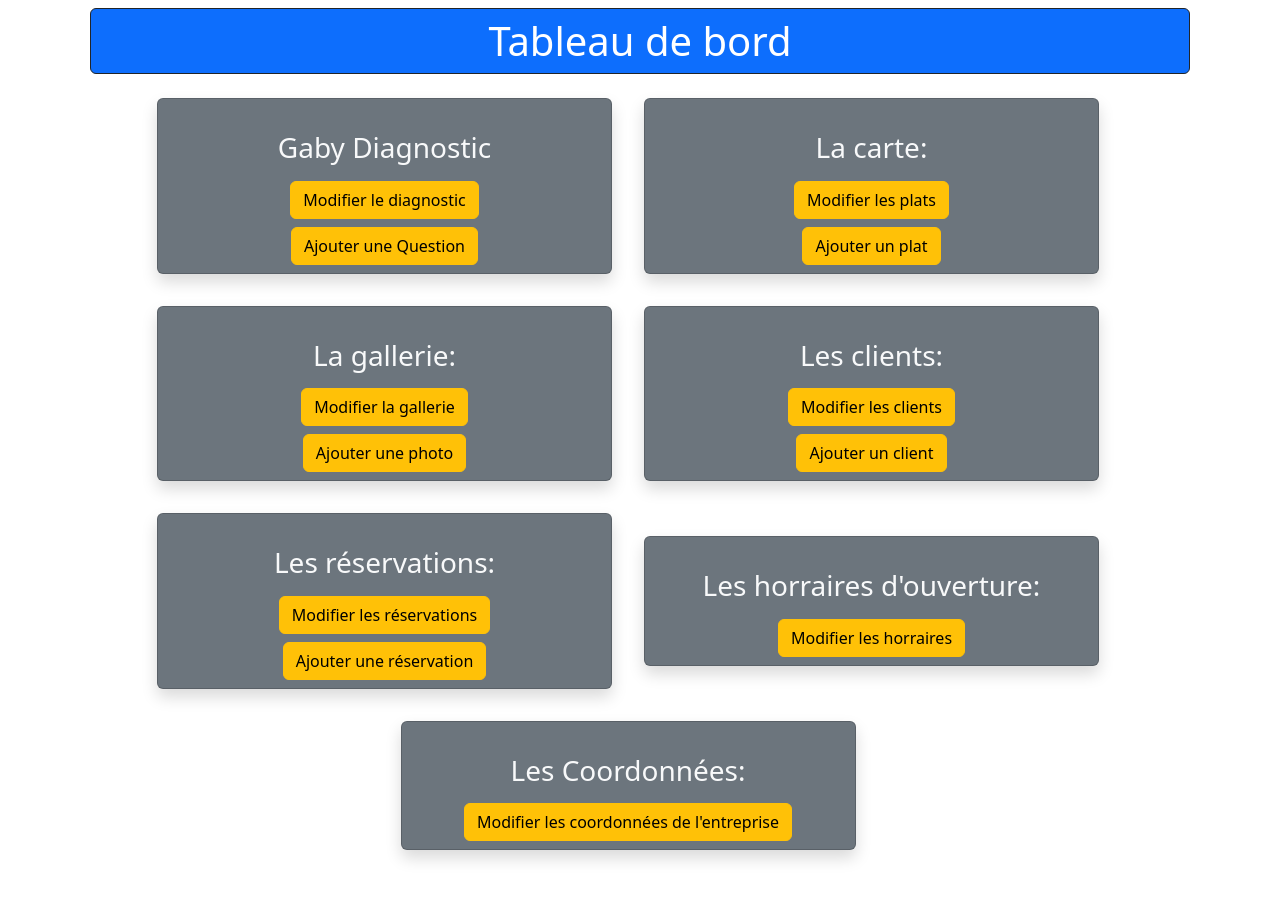
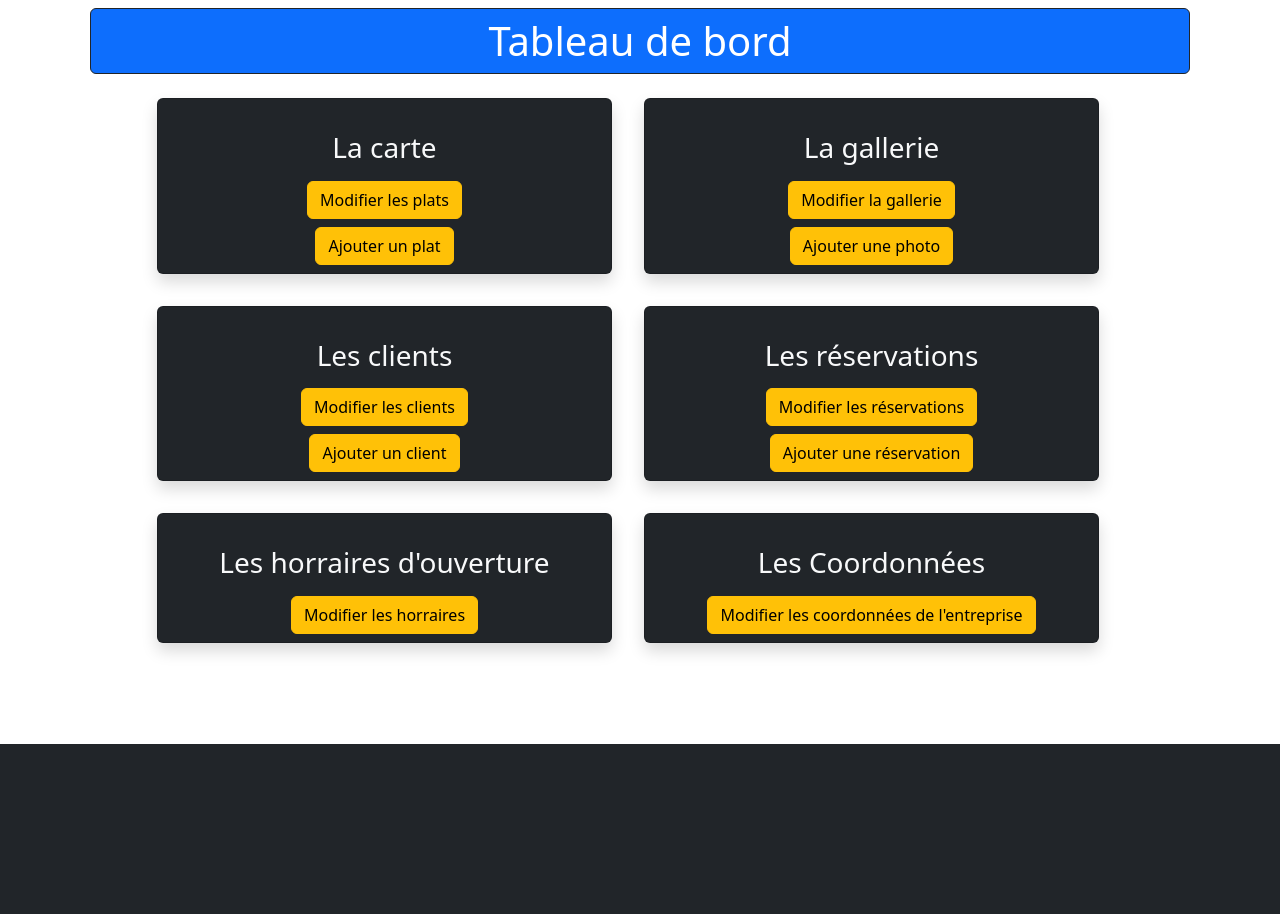
Before and after one commit to CodeByEnzo/Back-quai-antique, a PHP site: template views/homeAdmin.view.php in a window 1280 px wide. Shown: the part 56-970 px from the top of the page. After the commit the page ends 800 px from the top, so only its background shows below. Run offline with PHP 8.4, Linux system fonts and the light colour scheme; the template is opened without the code that fills it, so the values that code supplies are empty; some libraries are stand-ins or nearby versions.

Commit message:
Better custom of home page- back office

```diff
--- a/controllers/front/API.controller.php
+++ b/controllers/front/API.controller.php
@@ -149,8 +149,6 @@
         Model::sendJSON(['isRestaurantFull' => $totalReserved + $number_of_people > 30]);
     }
 
-
-
     //*****************************************************************************
     //To get messages from contact page********************************************
     public function sendMessage()
--- a/views/homeAdmin.view.php
+++ b/views/homeAdmin.view.php
@@ -1,7 +1,7 @@
 <?php ob_start(); ?>
 <main class="container-fluid mb-5 row d-flex justify-content-center align-items-center ">
 
-    <div class="card bg-secondary shadow m-3 text-center col-12 col-sm-5 p-2">
+    <!-- <div class="card bg-dark shadow m-3 text-center col-12 col-sm-5 p-2">
         <h3 class="mt-4 text-light">Gaby Diagnostic</h3>
         <a class="mt-2 text-decoration-none" href="<?= URL ?>back/diag/visualisation">
             <button class="btn btn-warning">
@@ -13,10 +13,10 @@
                 Ajouter une Question
             </button>
         </a>
-    </div>
+    </div> -->
 
-    <div class="card bg-secondary shadow m-3 text-center col-12 col-sm-5 p-2">
-        <h3 class="mt-4 text-light">La carte:</h3>
+    <div class="card bg-dark shadow m-3 text-center col-12 col-sm-5 p-2">
+        <h3 class="mt-4 text-light">La carte</h3>
         <a class="mt-2 text-decoration-none" href="<?= URL ?>back/products/visualisation">
             <button class="btn btn-warning">
                 Modifier les plats
@@ -30,8 +30,8 @@
     </div>
 
 
-    <div class="card bg-secondary shadow m-3 text-center col-12 col-sm-5 p-2">
-        <h3 class="mt-4 text-light">La gallerie:</h3>
+    <div class="card bg-dark shadow m-3 text-center col-12 col-sm-5 p-2">
+        <h3 class="mt-4 text-light">La gallerie</h3>
         <a class="mt-2 text-decoration-none" href="<?= URL ?>back/gallerys/visualisation">
             <button class="btn btn-warning">
                 Modifier la gallerie
@@ -45,8 +45,8 @@
     </div>
 
 
-    <div class="card bg-secondary shadow m-3 text-center col-12 col-sm-5 p-2">
-        <h3 class="mt-4 text-light">Les clients:</h3>
+    <div class="card bg-dark shadow m-3 text-center col-12 col-sm-5 p-2">
+        <h3 class="mt-4 text-light">Les clients</h3>
         <a class="mt-2 text-decoration-none" href="<?= URL ?>back/clients/visualisation">
             <button class="btn btn-warning">
                 Modifier les clients
@@ -60,8 +60,8 @@
     </div>
 
 
-    <div class="card bg-secondary shadow m-3 text-center col-12 col-sm-5 p-2">
-        <h3 class="mt-4 text-light">Les réservations:</h3>
+    <div class="card bg-dark shadow m-3 text-center col-12 col-sm-5 p-2">
+        <h3 class="mt-4 text-light">Les réservations</h3>
         <a class="mt-2 text-decoration-none" href="<?= URL ?>back/reservations/visualisation">
             <button class="btn btn-warning">
                 Modifier les réservations
@@ -75,16 +75,16 @@
     </div>
 
 
-    <div class="card bg-secondary shadow m-3 text-center col-12 col-sm-5 p-2">
-        <h3 class="mt-4 text-light">Les horraires d'ouverture:</h3>
+    <div class="card bg-dark shadow m-3 text-center col-12 col-sm-5 p-2">
+        <h3 class="mt-4 text-light">Les horraires d'ouverture</h3>
         <a class="mt-2 text-decoration-none" href="<?= URL ?>back/hours/visualisation">
             <button class="btn btn-warning">
                 Modifier les horraires
             </button>
         </a>
     </div>
-    <div class="card bg-secondary shadow m-3 text-center col-12 col-sm-5 p-2">
-        <h3 class="mt-4 text-light">Les Coordonnées:</h3>
+    <div class="card bg-dark shadow m-3 text-center col-12 col-sm-5 p-2">
+        <h3 class="mt-4 text-light">Les Coordonnées</h3>
         <a class="mt-2 text-decoration-none" href="<?= URL ?>back/companyInfo/visualisation">
             <button class="btn btn-warning">
                 Modifier les coordonnées de l'entreprise
```
